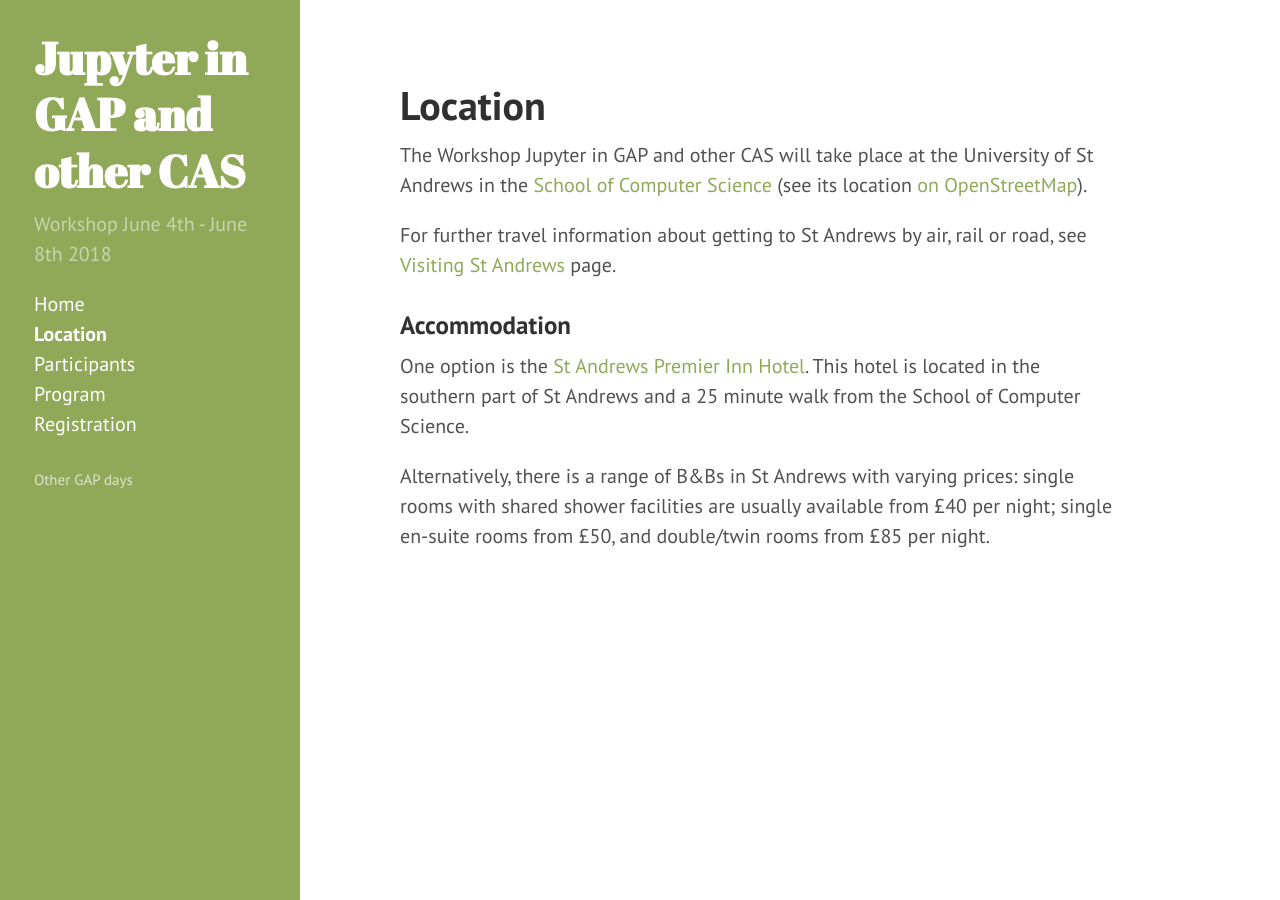
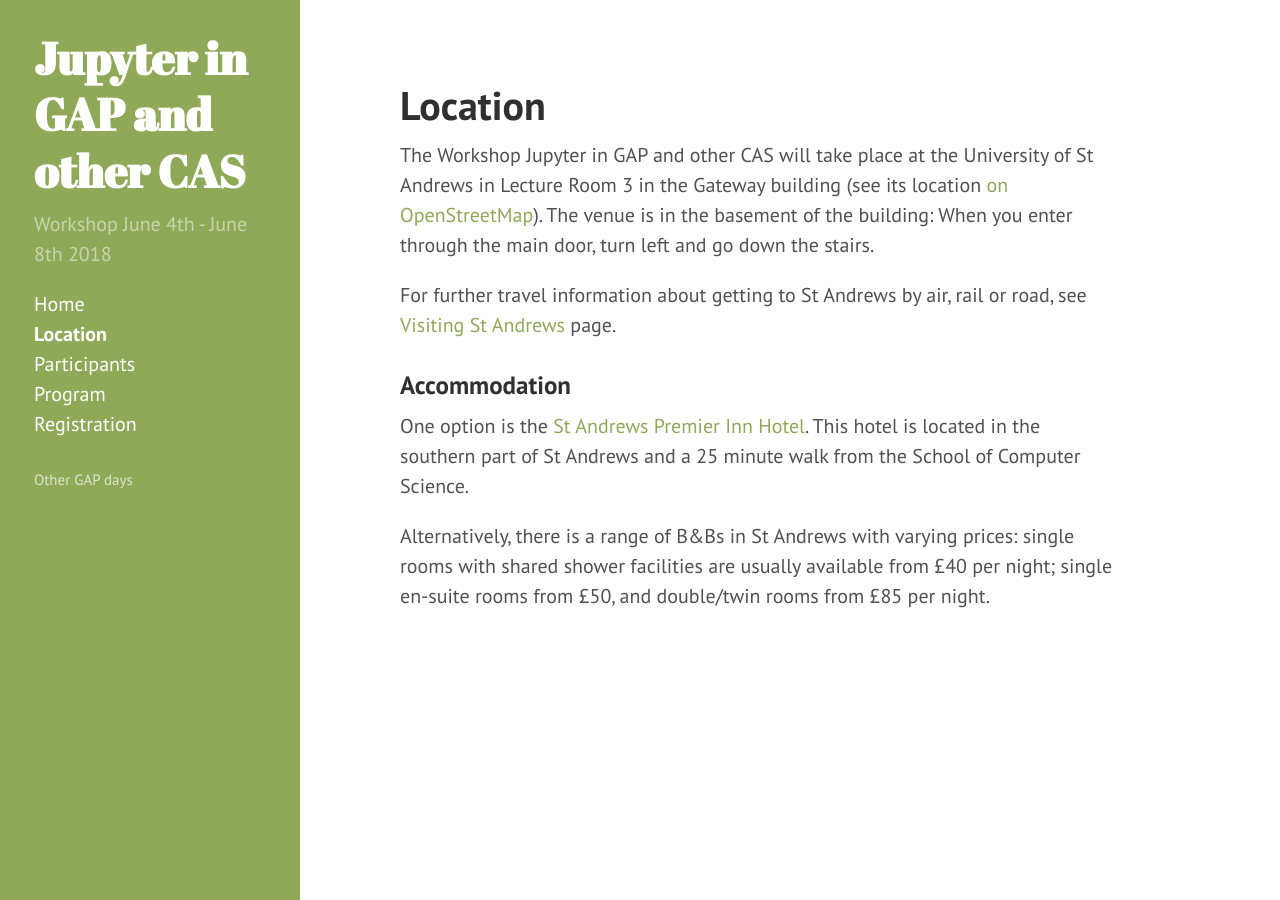
Before and after one commit to gapdays/gap-jupyter-days2018, a Jekyll site: the page built from location.md, in a window 1280 px wide. Built offline with Jekyll 4.4.1, drawn with Linux system fonts in a browser that asks for light colours.

Commit message:
Update location.md

```diff
--- a/location.md
+++ b/location.md
@@ -4,7 +4,9 @@ title: Location
 ---
 
 The Workshop {{ site.title | strip_html }} will take place at the {{ site.location }}
-in the [School of Computer Science](http://www.cs.st-andrews.ac.uk/) (see its location [on OpenStreetMap](http://www.openstreetmap.org/way/155223867#map=19/56.34030/-2.80871)).
+in Lecture Room 3 in the Gateway building (see its location [on OpenStreetMap](https://www.openstreetmap.org/way/27225074)).
+The venue is in the basement of the building: When you enter through the main door, turn left and go down the stairs.
+
 
 For further travel information about getting to St Andrews by air, rail or road, see [Visiting St Andrews](http://www.st-andrews.ac.uk/about/visiting/) page.
 
```
